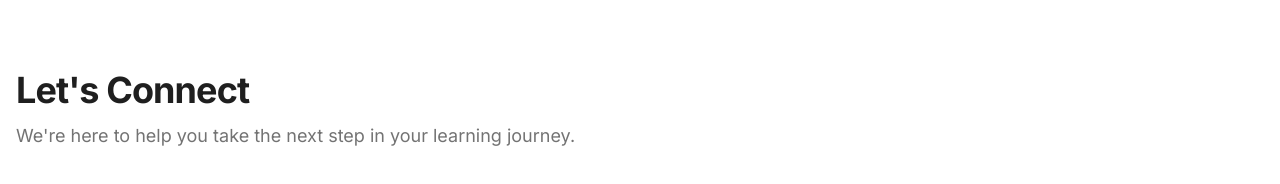
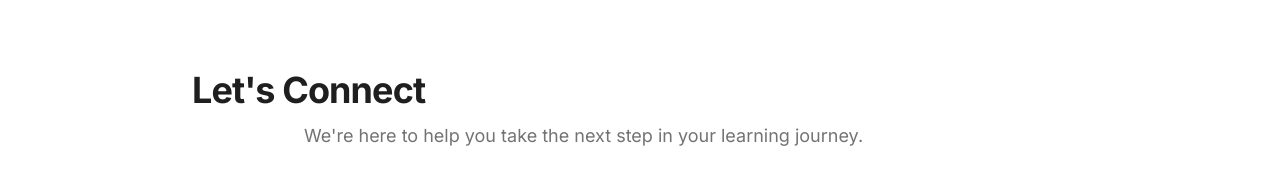
Before and after one commit to Naqhid/muyarchi-academy, a React (Vite) app: page /#/contact in a window 1280 px wide. Shown: the part 490-674 px from the top of the page. Built offline with nearby package versions, Linux system fonts and the light colour scheme; no server answers; the database is empty.

Commit message:
Fix contact page layout and make email open Gmail

```diff
--- a/src/pages/public/Contact.tsx
+++ b/src/pages/public/Contact.tsx
@@ -94,7 +94,7 @@
   </motion.div>
 </section>
       <Section>
-        <div className="grid gap-8 lg:grid-cols-2">
+        <div className="grid gap-8 lg:grid-cols-1 max-w-4xl mx-auto">
          <FadeIn>
   <div className="space-y-6">
 
@@ -143,7 +143,9 @@
             </p>
 
             <a
-              href={`mailto:${settings.email}`}
+              href={`https://mail.google.com/mail/?view=cm&fs=1&to=${encodeURIComponent(settings.email)}`}
+              target="_blank"
+              rel="noopener noreferrer"
               className="text-lg font-semibold transition-colors hover:text-primary break-all"
             >
               {settings.email}
```
